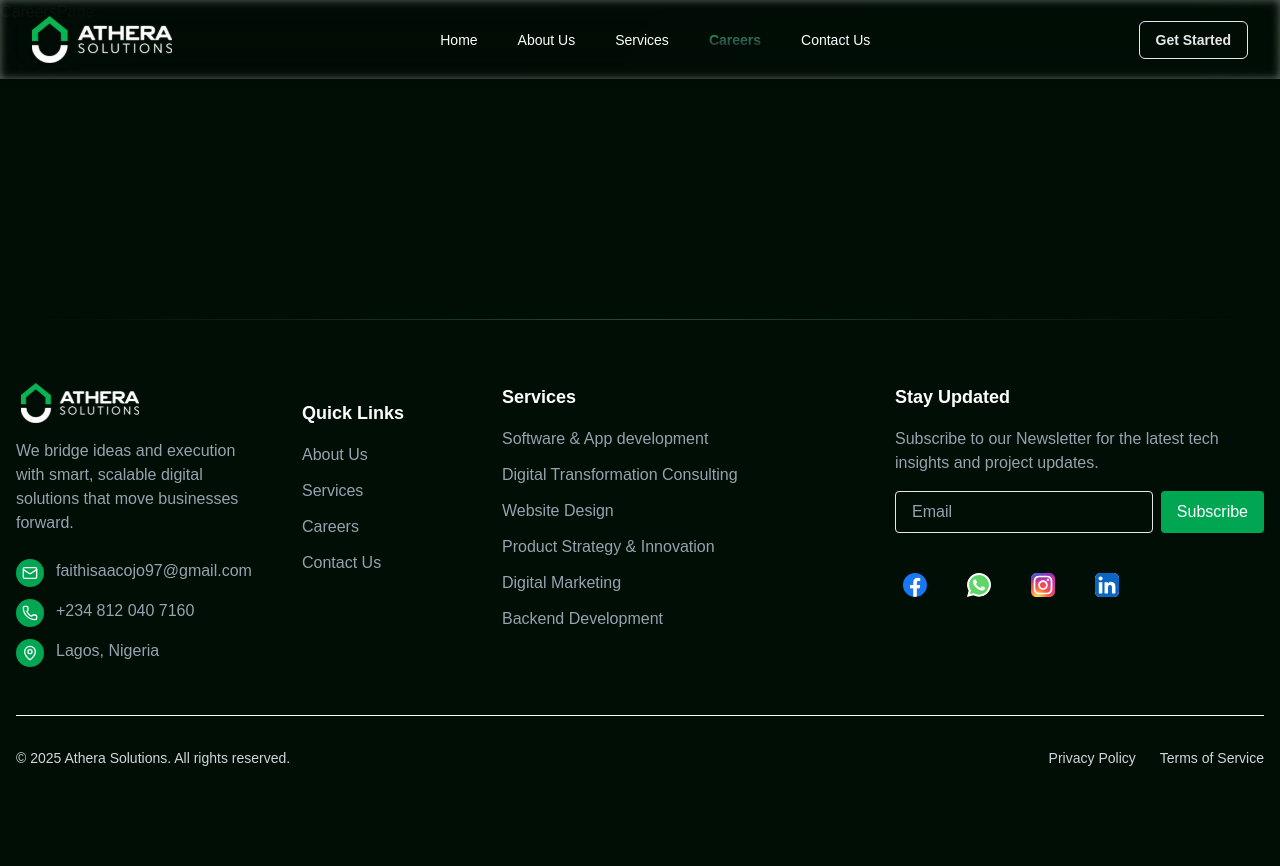
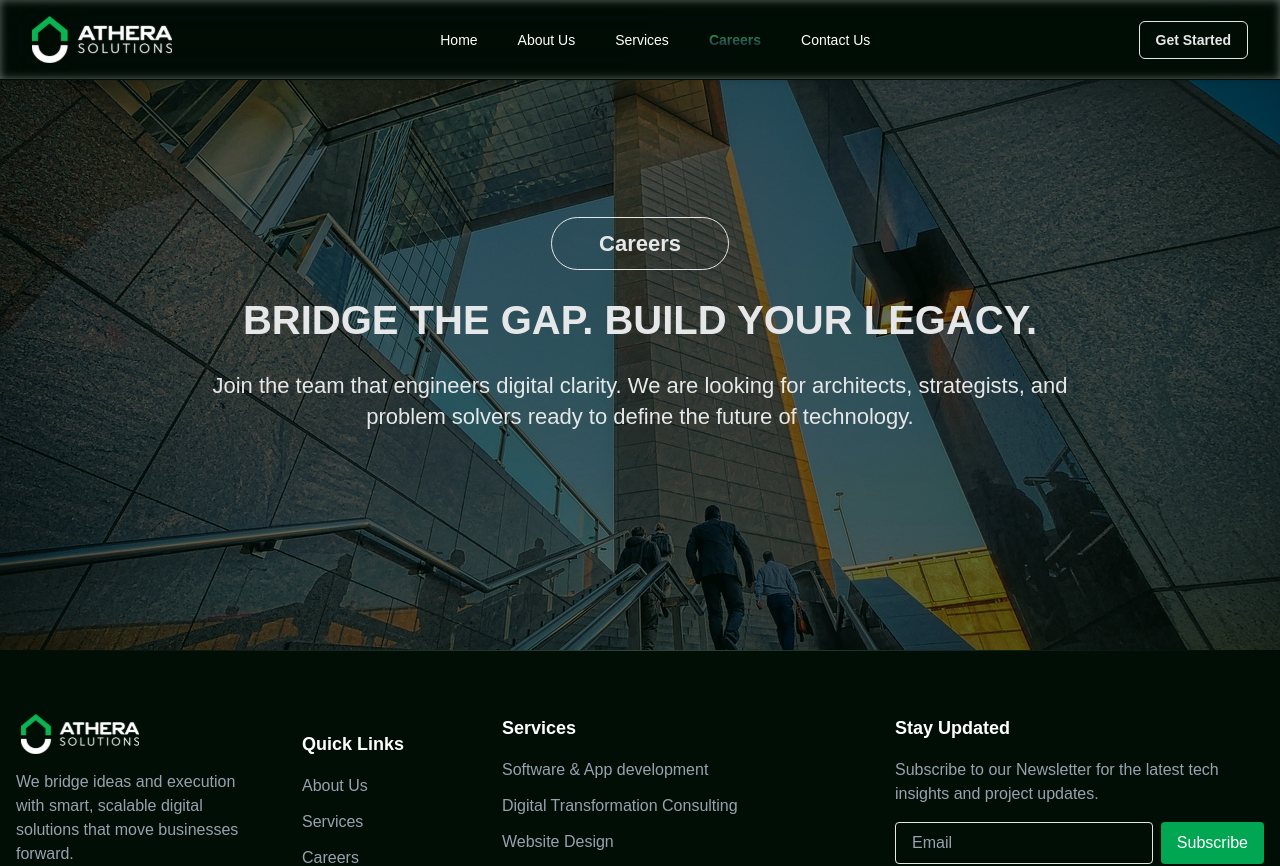
Before and after one commit to Isaac-s-Consolidate/athera-solutions, a Next.js app: page /careers in a window 1280 px wide. Shown: the top 866 px of the page. Before the commit the page ends 800 px from the top, so only its background shows below. Built offline with nearby package versions, Linux system fonts and the light colour scheme.

Commit message:
feat : Create Careers hero section

```diff
--- a/components/CareersPage/index.tsx
+++ b/components/CareersPage/index.tsx
@@ -1,7 +1,40 @@
+import Image from 'next/image';
+import images from '@/public/images/images';
 import React from 'react';
 
+const CareersHero = () => {
+  return (
+    // Hero section
+    <section className="flex items-center justify-center w-full min-h-[650px] relative">
+      <Image
+        src={images.chero}
+        alt="Careers Hero"
+        fill
+        // added top border for design accuracy
+        className="object-cover opacity-40 md:border-t-80 border-t-60  border-black-700"
+      />
+
+      <div className="absolute flex flex-col items-center text-[#E6E7E8] gap-7">
+        <button className="w-[178px] max-h-[53px] flex items-center justify-center p-4 font-bold  text-[22px] border text-[#E6E7E8] border-[#E6E7E8] rounded-[50px] hover:bg-[#0BB453] hover:border-[#0BB453] transition duration-300">
+          Careers
+        </button>
+
+        <div className="flex uppercase font-semibold text-4xl md:text-[40px] text-center">
+          BRIDGE THE GAP. BUILD YOUR LEGACY.
+        </div>
+
+        <div className="text-xl max-w-[978px] text-center md:text-[22px] px-5">
+          Join the team that engineers digital clarity. We are looking for
+          architects, strategists, and problem solvers ready to define the
+          future of technology.
+        </div>
+      </div>
+    </section>
+  );
+};
+
 const CareersPage = () => {
-  return <div>CareersPage</div>;
+  return <CareersHero />;
 };
 
 export default CareersPage;
--- a/public/images/images.ts
+++ b/public/images/images.ts
@@ -15,6 +15,7 @@ import ht from './heartrate.svg';
 import mentoring from './mentoring.svg';
 import os from './ourservices.svg';
 import wwa from './whoweare.svg';
+import chero from './chero-bg.png';
 
 export const images = {
   logo,
@@ -34,6 +35,7 @@ export const images = {
   mentoring,
   os,
   wwa,
+  chero,
 };
 
 export default images;
```
Also changed, not shown: public/images/chero-bg.png (added).
